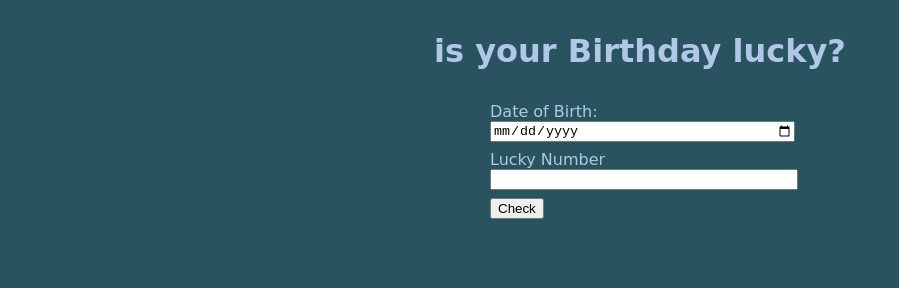
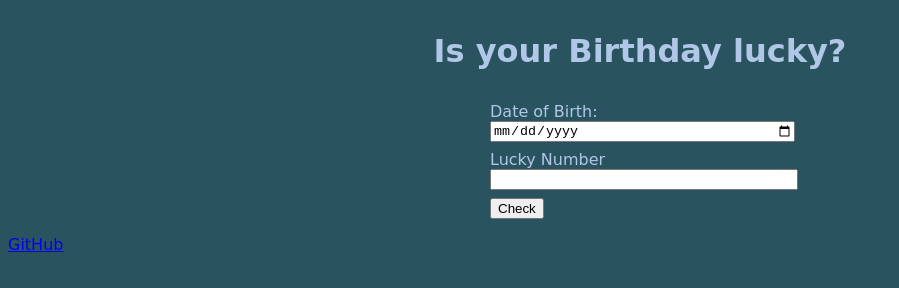
Before and after one commit to ShoaibTamboli/Mark11-is-your-birthday-lucky, a plain HTML site: page index.html in a window 1280 px wide. Shown: the whole page, without its empty margins (0-899 px from the left). Drawn offline with Linux system fonts and the light colour scheme.

Commit message:
Update: Footer Added

```diff
--- a/index.html
+++ b/index.html
@@ -6,13 +6,13 @@
     <meta http-equiv="X-UA-Compatible" content="IE=edge">
     <meta name="viewport" content="width=device-width, initial-scale=1.0">
     <link rel="stylesheet" href="Style.css">
-    <title>Document</title>
+    <title>is your Birthday lucky?</title>
 
 </head>
 
 <body>
 
-    <h1> is your Birthday lucky?</h1>
+    <h1> Is your Birthday lucky?</h1>
     <div class="container">
         <label for="date-of-birth">Date of Birth:</label>
         <input id="DoB" type="date" >
@@ -25,7 +25,7 @@
         <div id="output-box"></div>
 
     </div>
-
+    <footer> <p class="github"><a href="https://github.com/ShoaibTamboli/Mark11-is-your-birthday-lucky" target="_blank">GitHub</a></p>     </footer>
     <script src="App.js"></script>
 </body>
 
```
